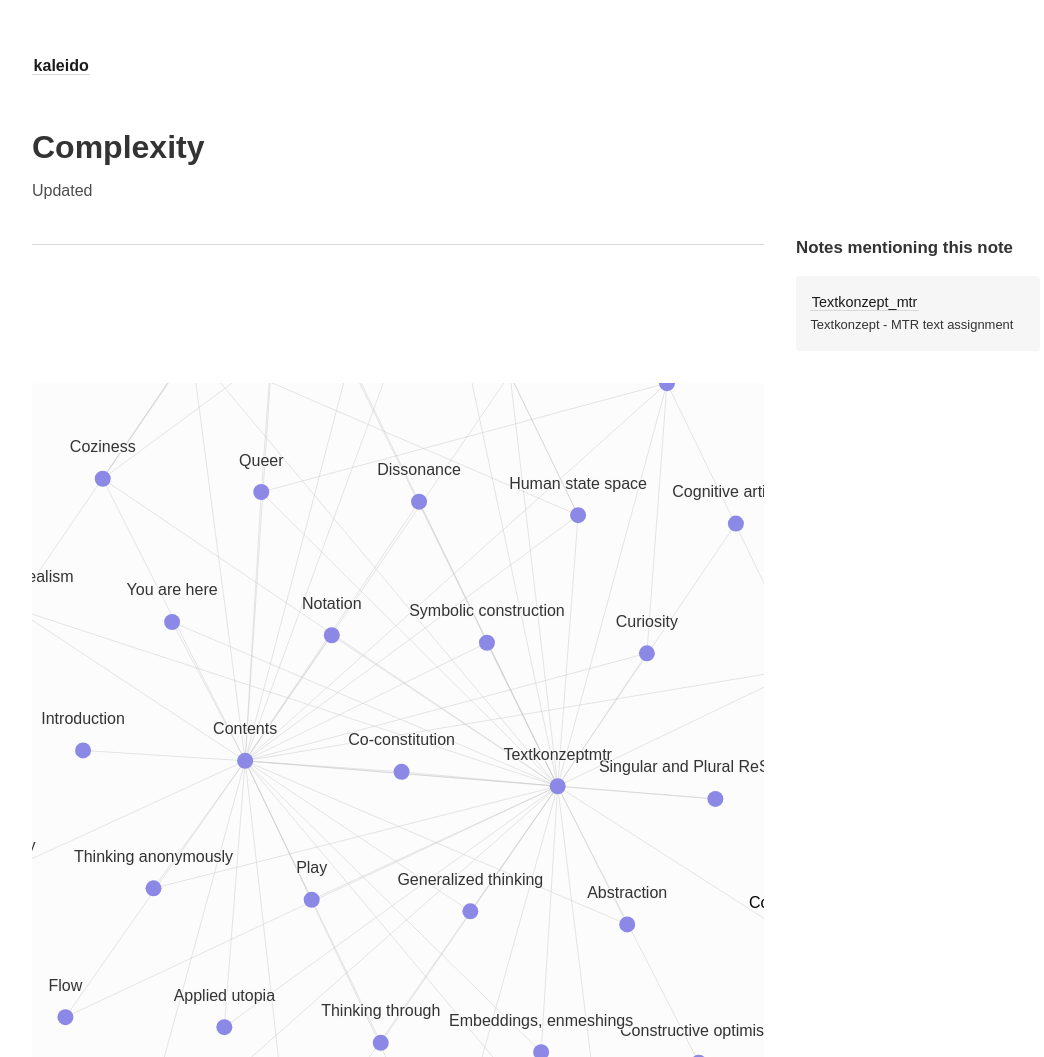
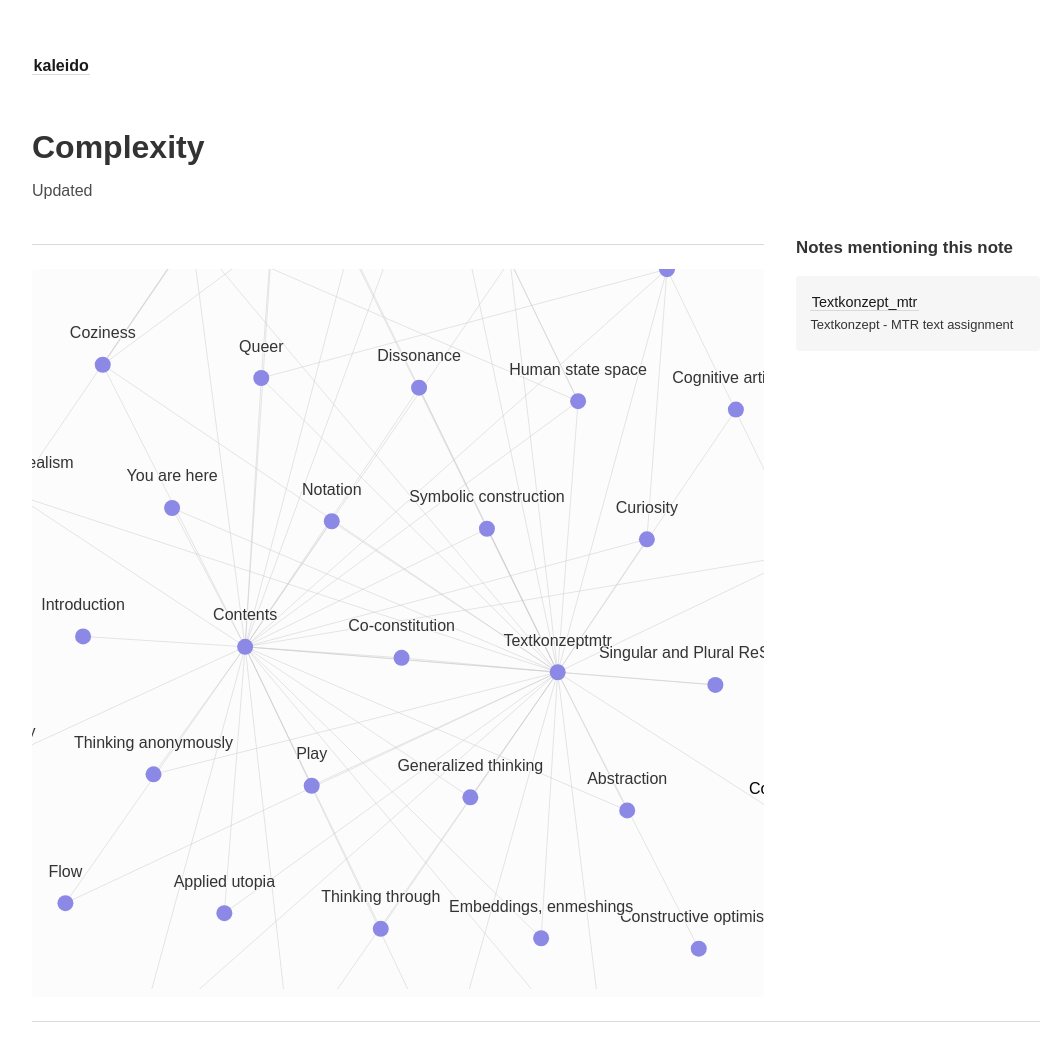
Before and after one commit to JonathanLorand/kaleido, a Jekyll site: the page built from _notes/Complexity.md, in a window 1280 px wide, cut to the strip 0-1057 px from the top of the page. Shown: the whole strip, without its empty margins (104-1148 px from the left). Built offline with Jekyll 4.4.1, drawn with Linux system fonts in a browser that asks for light colours.

Commit message:
changed graph positioning

```diff
--- a/_layouts/note.html
+++ b/_layouts/note.html
@@ -15,6 +15,7 @@ layout: default
     <content>
       {{ content }}
       <hr>
+      {% include notes_graph.html %}
     </content>
 
     <side style="font-size: 0.9em">
@@ -38,7 +39,7 @@ layout: default
       {% endif %}
 
     </side>
-{% include notes_graph.html %}
+
   </div>
 
 </article>
```
